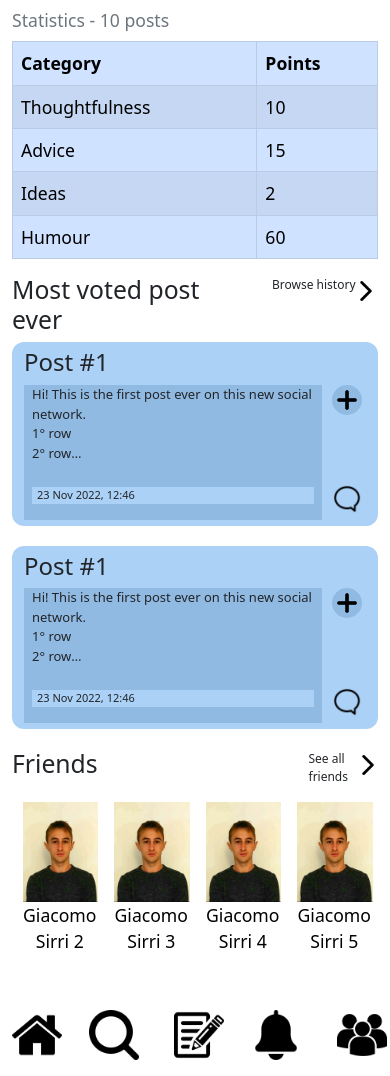
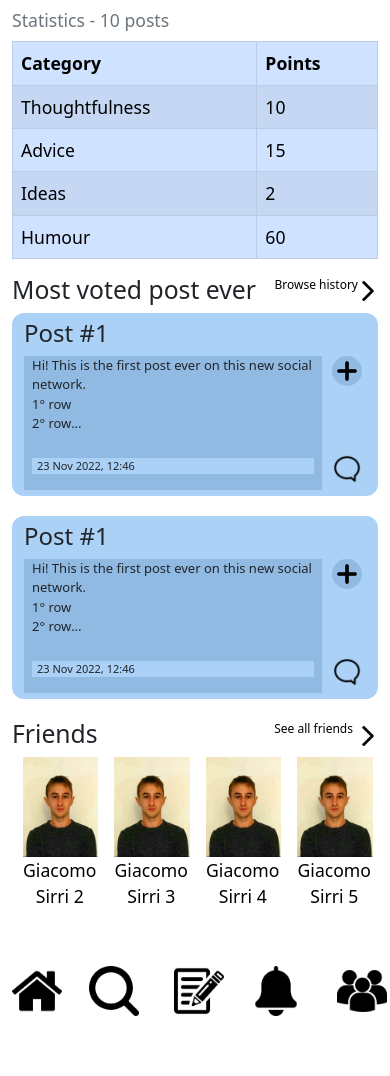
Before and after one commit to giacomosirri/Snippex, a PHP site: page /html/profile.html in a window 390 px wide. Shown: the part 204-1280 px from the top of the page. After the commit the page ends 1220 px from the top, so only its background shows below. Run offline with PHP 8.4, Linux system fonts and the light colour scheme.

Commit message:
Fix bugs in alignments

```diff
--- a/css/style.css
+++ b/css/style.css
@@ -72,6 +72,15 @@ body main div img {
   max-width: 140px;
   max-height: 140px;
 }
+body main div div div img {
+  height: auto;
+  width: auto;
+  max-width: 20px;
+  max-height: 20px;
+}
+body main div div div img:hover {
+  cursor: pointer;
+}
 body main div div div div img {
   height: auto;
   width: auto;
@@ -83,6 +92,15 @@ body main div div div div img:hover {
 }
 body main section {
   margin-bottom: 8px;
+}
+body main section div div div img {
+  height: auto;
+  width: auto;
+  max-width: 20px;
+  max-height: 20px;
+}
+body main section div div div img:hover {
+  cursor: pointer;
 }
 body main section div img {
   margin-left: 5px;
--- a/css/style.scss
+++ b/css/style.scss
@@ -77,6 +77,15 @@ body {
       }
       div {
         div {
+          img {
+            height: auto;
+            width: auto;
+            max-width: 20px;
+            max-height: 20px;
+          }
+          img:hover {
+            cursor: pointer;
+          }
           div {
             img {
               height: auto;
@@ -94,6 +103,19 @@ body {
     section {
       margin-bottom: 8px;
       div {
+        div {
+          div {
+            img {
+              height: auto;
+              width: auto;
+              max-width: 20px;
+              max-height: 20px;
+            }
+            img:hover {
+              cursor: pointer;
+            }
+          }
+        }
         img {
           margin-left: 5px;
           height: auto;
--- a/html/profile.html
+++ b/html/profile.html
@@ -64,17 +64,18 @@
                 </tr>
             </tbody>
         </table>
-        <div class="row">
-            <h2 class="col-8 col-md-7">
+        <div class="col-12 col-md-8 d-flex justify-content-between">
+            <h2>
                 Most voted post ever
             </h2>
-            <div class="col-4 col-md-5">
-                <div class="d-flex justify-content-start" style="padding-top: 1%">
+            <div>
+                <a href="posthistory.html" class="d-flex justify-content-start" style="padding-top: 1%;
+                    text-decoration: none; color: black">
                     <p style="font-size: 12px;">Browse history</p>
                     <div>
-                        <a href="posthistory.html"><img src="../icons/goarrow_icon.png" alt="browse history"></a>
+                        <img src="../icons/goarrow_icon.png" alt="browse history">
                     </div>
-                </div>
+                </a>
             </div>
         </div>
         <article class="post col-12 col-md-8">
@@ -142,17 +143,15 @@
             </div>
         </article>
         <section>
-            <div class="row">
-                <h2 class="col-9 col-md-7">
-                    Friends
-                </h2>
-                <div class="col-3 col-md-5">
-                    <div class="d-flex justify-content-start" style="padding-top: 1%">
+            <div class="col-12 col-md-8 d-flex justify-content-between">
+                <h2>Friends</h2>
+                <div>
+                    <a href="#" class="d-flex justify-content-start" style="padding-top: 1%">
                         <p style="font-size: 12px;">See all friends</p>
                         <div>
-                            <a href="#"><img src="../icons/goarrow_icon.png" alt="browse history"></a>
+                            <img src="../icons/goarrow_icon.png" alt="browse history">
                         </div>
-                    </div>
+                    </a>
                 </div>
             </div>
             <div class="col-12 col-md-8 d-flex justify-content-between">
```
Also changed, not shown: 1 other file.
